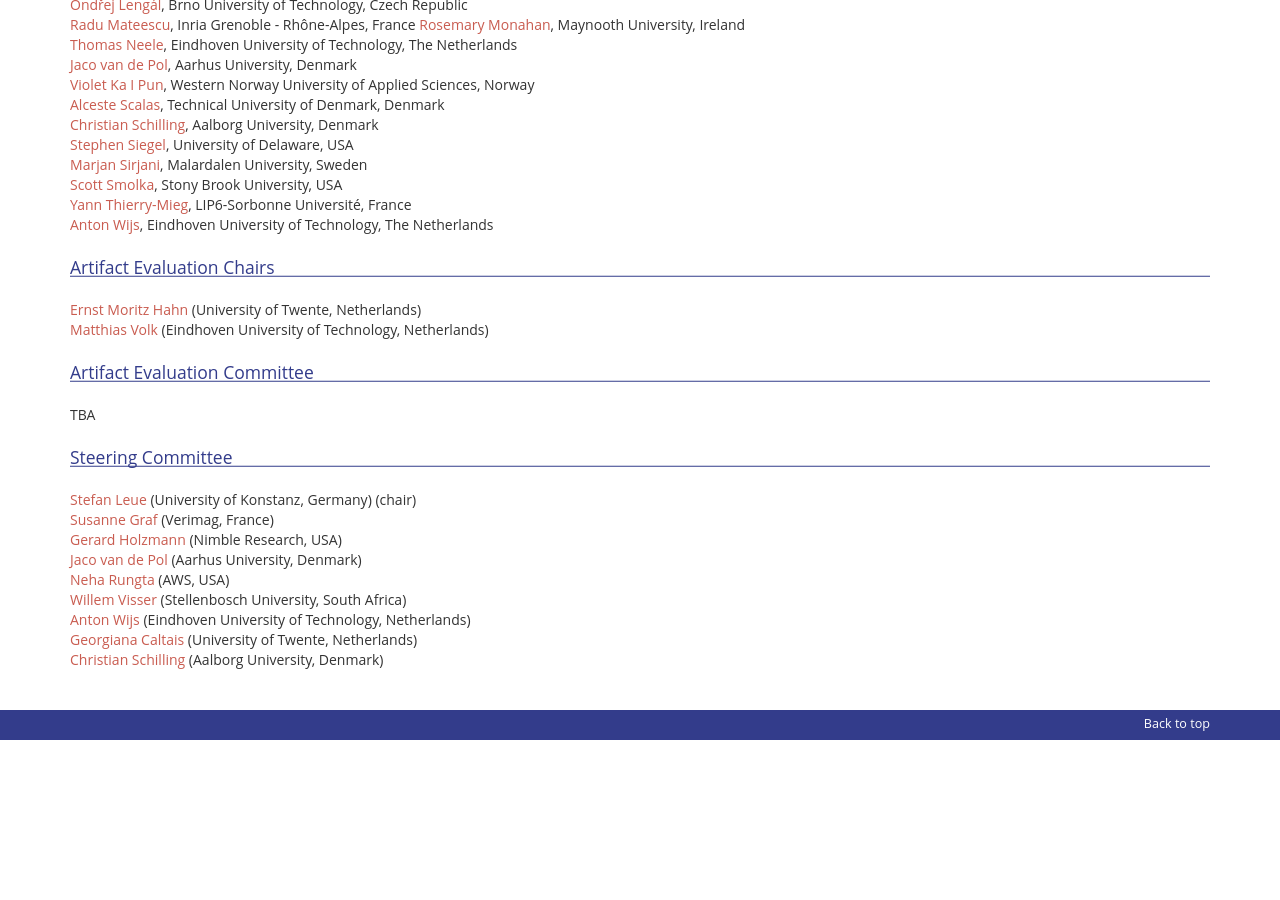
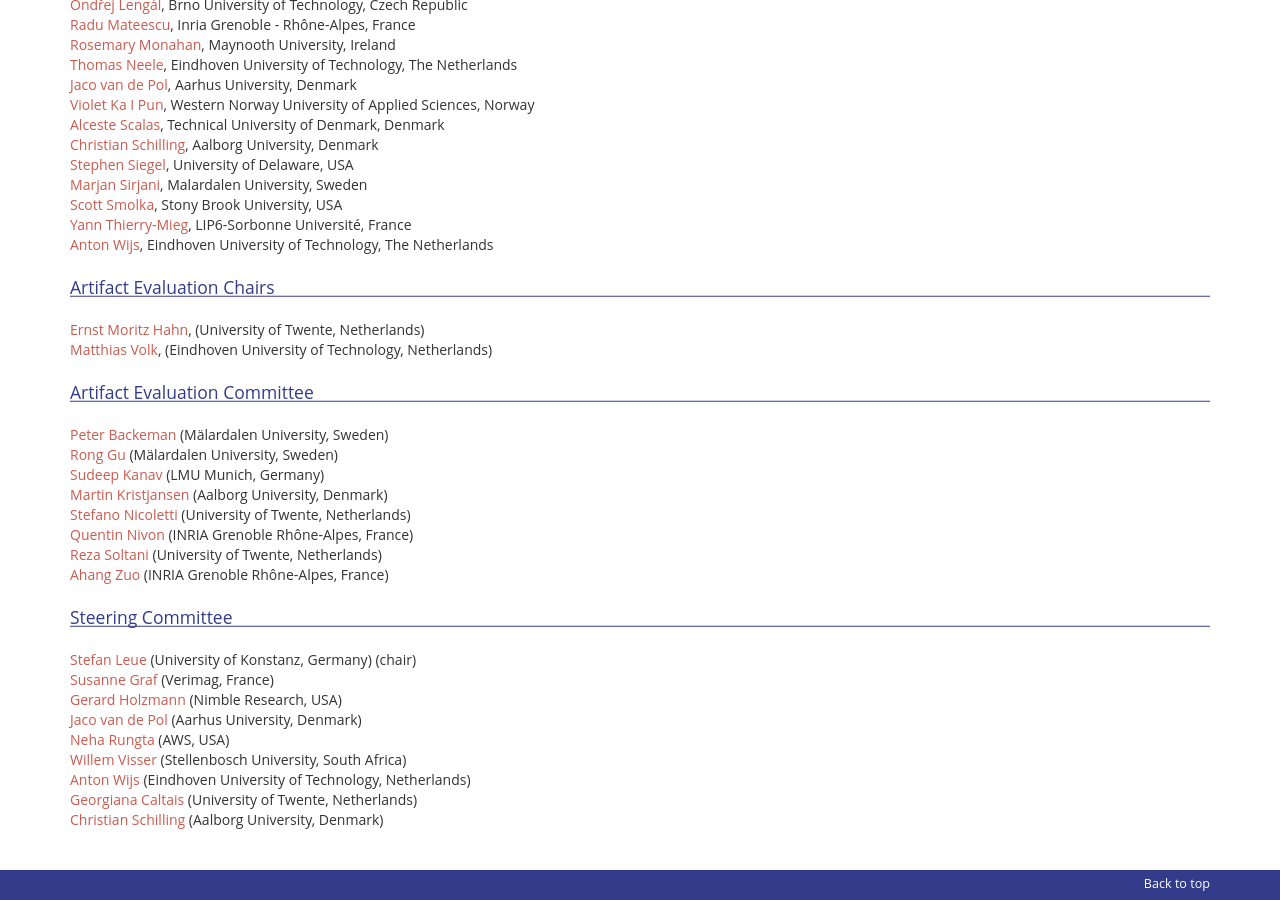
Before and after one commit to SPIN-web/SPIN2024, a Jekyll site: the page built from _pages/committees.md, in a window 1280 px wide and 900 px high, scrolled down 815 px. Built offline with Jekyll 4.4.1, drawn with Linux system fonts in a browser that asks for light colours; nearby versions of some CDN libraries; our own code applies the rules of GitHub Pages for plain Markdown files; before the commit the page ends 1555 px from its top, so only the background shows below that.

```diff
--- a/_pages/committees.md
+++ b/_pages/committees.md
@@ -37,12 +37,19 @@ order: 1
 
 ## Artifact Evaluation Chairs
 
-[Ernst Moritz Hahn](https://emhahn.de/) (University of Twente, Netherlands)
-[Matthias Volk](https://volkm.github.io/) (Eindhoven University of Technology, Netherlands)
+[Ernst Moritz Hahn](https://emhahn.de/), (University of Twente, Netherlands)
+[Matthias Volk](https://volkm.github.io/), (Eindhoven University of Technology, Netherlands)
 
 ## Artifact Evaluation Committee
 
-TBA
+[Peter Backeman](https://www.es.mdu.se/staff/4393-Peter__Backeman) (Mälardalen University, Sweden)
+[Rong Gu](https://sites.google.com/view/ronggu/home) (Mälardalen University, Sweden)
+[Sudeep Kanav](https://www.sosy-lab.org/people/kanav/) (LMU Munich, Germany)
+[Martin Kristjansen](https://vbn.aau.dk/en/persons/122802) (Aalborg University, Denmark)
+[Stefano Nicoletti](https://stefanonicoletti.com/) (University of Twente, Netherlands)
+[Quentin Nivon](https://scholar.google.com/citations?user=wJcVcNIAAAAJ) (INRIA Grenoble Rhône-Alpes, France)
+[Reza Soltani](https://rezasoltani.me/) (University of Twente, Netherlands)
+[Ahang Zuo](https://dblp.org/pid/306/8744.html) (INRIA Grenoble Rhône-Alpes, France)
 
 ## Steering Committee
 
```
Also changed, not shown: _pages/artifacts.md (added, +108 -0 lines), _pages/call.md (+2 -2 lines), _pages/speakers.md (+1 -1 lines).
